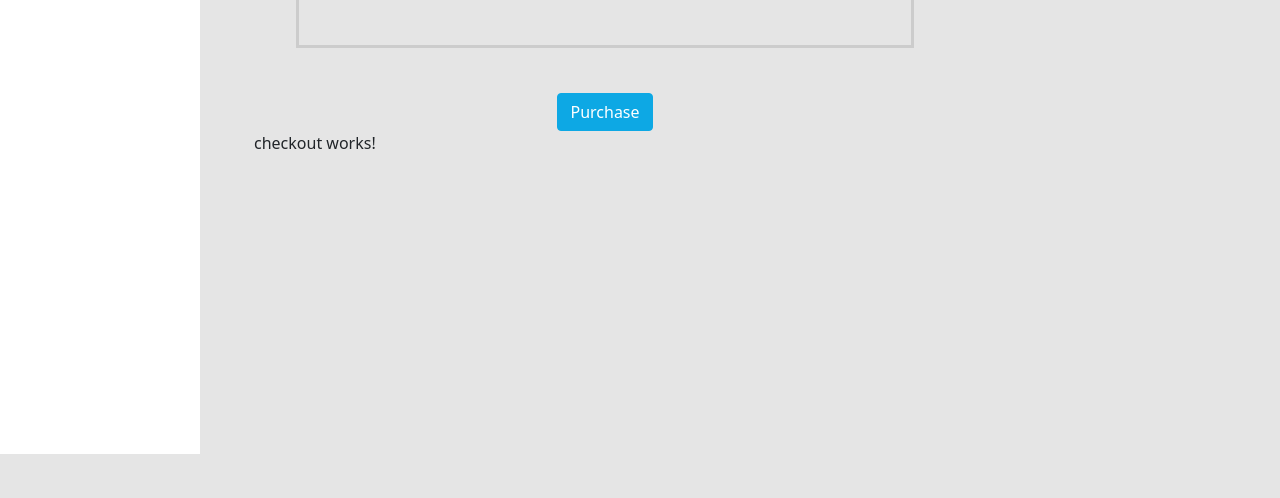
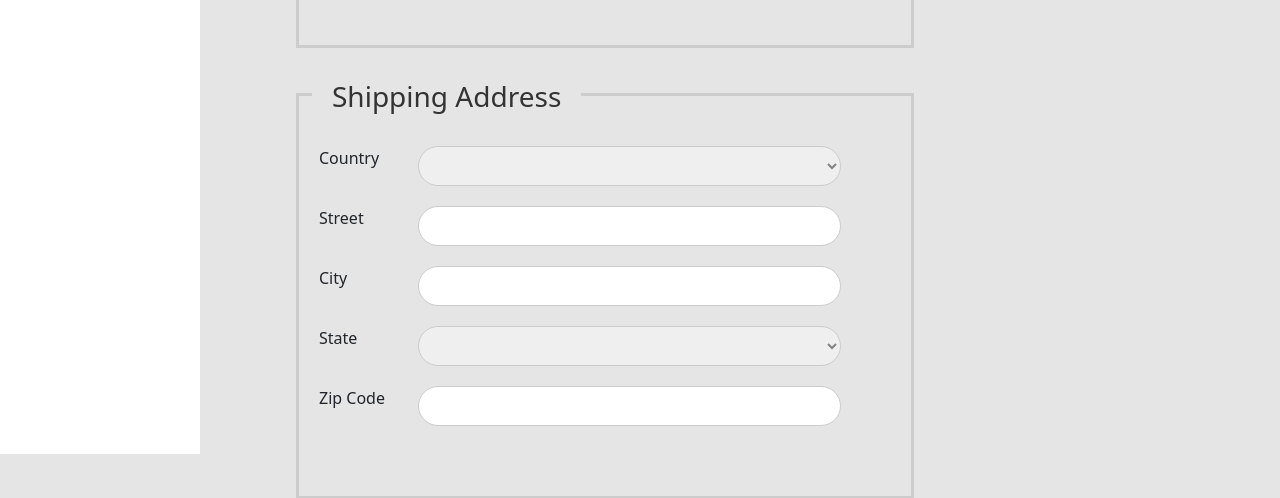
Before and after one commit to georgecosmin98/E-Commerce, an Angular app in the folder frontend/angular-ecommerce/: page /checkout in a window 1280 px wide. Shown: the part 346-844 px from the top of the page. Built offline with nearby package versions, Linux system fonts and the light colour scheme; no server answers.

Commit message:
Add Shipping Address at Checkout Form Layout

```diff
--- a/frontend/angular-ecommerce/src/app/components/checkout/checkout.component.html
+++ b/frontend/angular-ecommerce/src/app/components/checkout/checkout.component.html
@@ -28,6 +28,55 @@
                     </div>
                 </div>
 
+                <!-- Shipping address -->
+
+                <div formGroupName="shippingAddress" class="form-area">
+                    <h3>Shipping Address</h3>
+                    <div class="row">
+                        <div class="col-md-2"><label>Country</label></div>
+                        <div class="col-md-9">
+                            <div class="input-space">
+                                <select formControlName="country">
+                                    <option>TO DO</option>
+                                </select>
+                            </div>
+                        </div>
+                    </div>
+
+                    <div class="row">
+                        <div class="col-md-2"><label>Street</label></div>
+                        <div class="col-md-9">
+                            <div class="input-space"><input formControlName="street" type="text"></div>
+                        </div>
+                    </div>
+
+                    <div class="row">
+                        <div class="col-md-2"><label>City</label></div>
+                        <div class="col-md-9">
+                            <div class="input-space"><input formControlName="city" type="text"></div>
+                        </div>
+                    </div>
+
+                    <div class="row">
+                        <div class="col-md-2"><label>State</label></div>
+                        <div class="col-md-9">
+                            <div class="input-space">
+                                <select formControlName="state">
+                                    <option>TO DO</option>
+                                </select>
+                            </div>
+                        </div>
+                    </div>
+
+                    <div class="row">
+                        <div class="col-md-2"><label>Zip Code</label></div>
+                        <div class="col-md-9">
+                            <div class="input-space"><input formControlName="zipCode" type="text"></div>
+                        </div>
+                    </div>
+                </div>
+
+
 
                 <!-- submit button -->
                 <div class="text-center">
--- a/frontend/angular-ecommerce/src/app/components/checkout/checkout.component.ts
+++ b/frontend/angular-ecommerce/src/app/components/checkout/checkout.component.ts
@@ -20,8 +20,30 @@
         firstName: [''],
         lastName: [''],
         email: ['']
+      }),
+      shippingAddress: this.formBuilder.group({
+        street: [''],
+        city: [''],
+        state: [''],
+        country: [''],
+        zipCode: [''],
+      }),
+      billingAddress: this.formBuilder.group({
+        street: [''],
+        city: [''],
+        state: [''],
+        country: [''],
+        zipCode: [''],
+      }),
+      creditCard: this.formBuilder.group({
+        cardType: [''],
+        nameOnCard: [''],
+        cardNumber: [''],
+        securityCode: [''],
+        expirationMonth: [''],
+        expirationYear: [''],
       })
-    })
+    });
   }
 
   onSubmit() {
```
